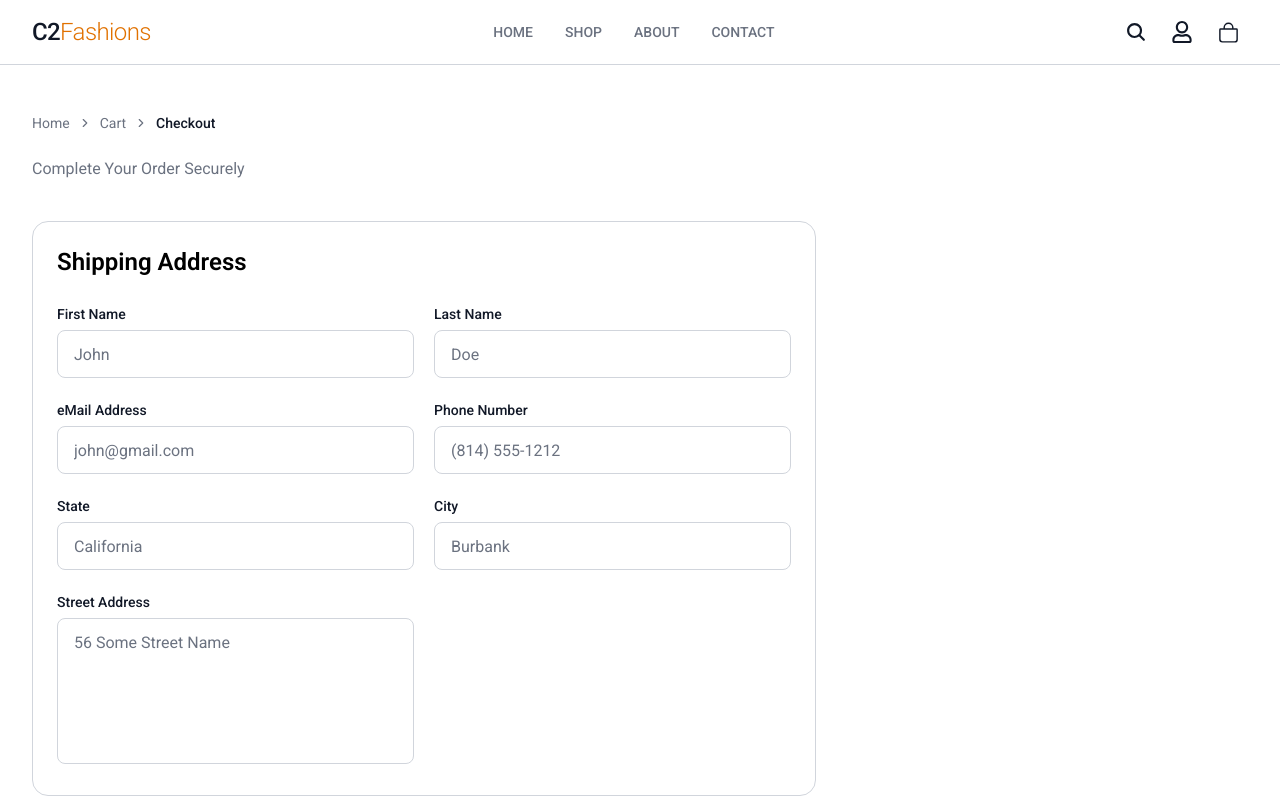
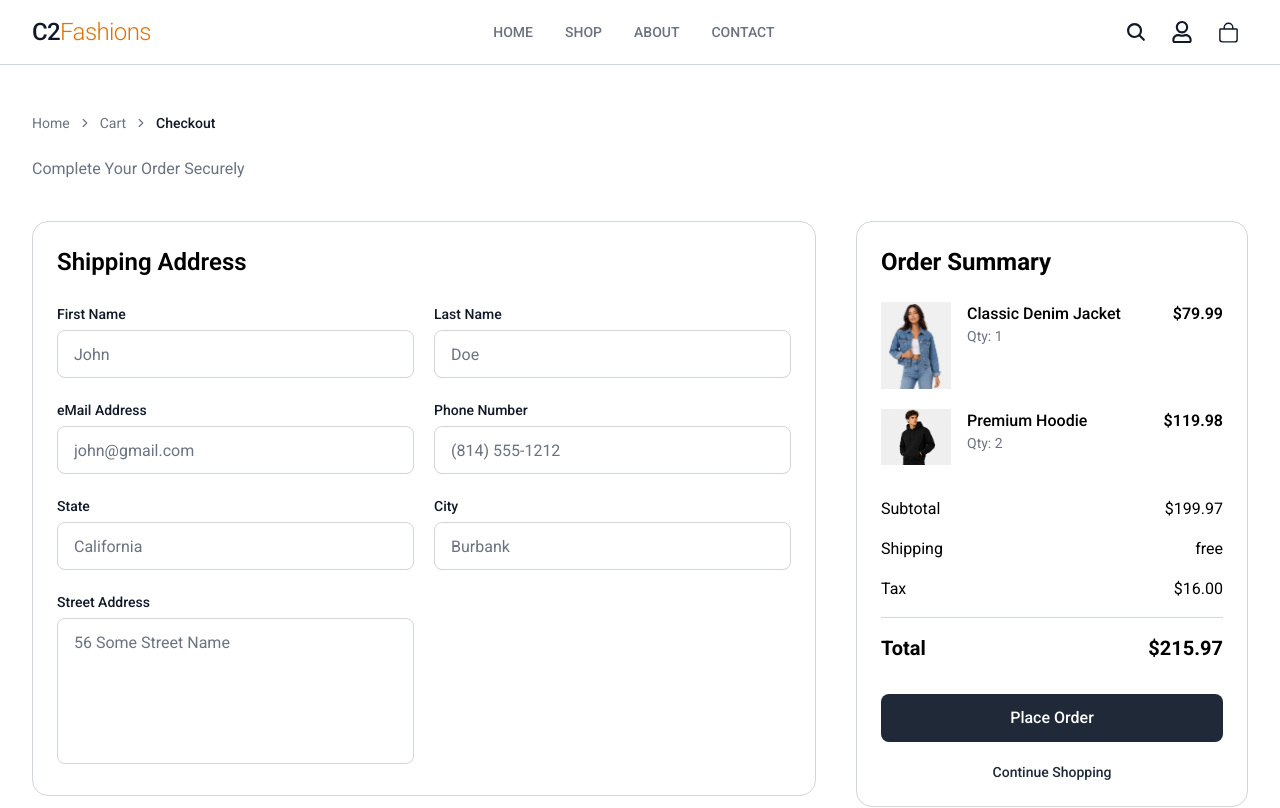
Before and after one commit to creativeloc/nextjs-estore2026, a Next.js app: page /checkout in a window 1280 px wide. Shown: the top 808 px of the page. Built offline with nearby package versions, Linux system fonts and the light colour scheme.

Commit message:
added rhs order of checkout page ui

```diff
--- a/src/components/checkout/page.tsx
+++ b/src/components/checkout/page.tsx
@@ -6,6 +6,10 @@ import Input from "@/components/ui/Input"
 import { useState } from "react"
 import { FaMoneyBillWave, FaStripe } from "react-icons/fa6"
 import z from "zod"
+import Button from "../ui/Button"
+import Link from "next/link"
+import { useRouter } from "next/navigation"
+import Image from "next/image"
 
 const checkoutSchema = z.object({
   firstName: z.string().min(2, "First name must be at least 2 characters"),
@@ -42,7 +46,13 @@ const cartItems = [
   }
 ]
 
+const subtotal = 199.97
+const shipping = 0
+const tax = subtotal * 0.08
+const total = subtotal + shipping + tax
+
 export default function CheckoutPageComponent() {
+  const router = useRouter()
   const [paymentMethod, setPaymentMethod] = useState<"cod" | "stripe">("cod")
 
   return (
@@ -153,6 +163,70 @@ export default function CheckoutPageComponent() {
           </div>
 
           {/* right side */}
+          <div className="rounded-2xl border border-border p-6 h-fit">
+            <h2 className="text-2xl font-bold">Order Summary</h2>
+
+            <div className="mt-6 space-y-5">
+              {cartItems.map((item) => (
+                <div key={item.id} className="flex gap-4" content="rounded-lg">
+                  <Image
+                    src={item.image}
+                    alt={item.name}
+                    width={70}
+                    height={85}
+                  />
+
+                  <div className="flex flex-1 justify-between">
+                    <div>
+                      <p className="font-medium">{item.name}</p>
+                      <p className="text-sm text-muted-foreground">
+                        Qty: {item.quantity}
+                      </p>
+                    </div>
+
+                    <p className="font-semibold">
+                      ${(item.price * item.quantity).toFixed(2)}
+                    </p>
+                  </div>
+                </div>
+              ))}
+            </div>
+
+            <div className="mt-8 space-y-4">
+              <div className="flex justify-between">
+                <span>Subtotal</span>
+                <span>${subtotal.toFixed(2)}</span>
+              </div>
+              <div className="flex justify-between">
+                <span>Shipping</span>
+                <span>free</span>
+              </div>
+              <div className="flex justify-between">
+                <span>Tax</span>
+                <span>${tax.toFixed(2)}</span>
+              </div>
+
+              <div className="flex justify-between border-t border-border pt-4 text-xl font-bold">
+                <span>Total</span>
+                <span>${total.toFixed(2)}</span>
+              </div>
+            </div>
+
+            <Button
+              fullWidth
+              className="mt-8"
+              onClick={() => router.push("/checkout")}
+            >
+              {paymentMethod === "cod" ? "Place Order" : "Continue to Stripe"}
+            </Button>
+
+            <Link
+              href="/shop"
+              className="mt-5 block text-center text-sm font-medium text-primary hover:underline"
+            >
+              Continue Shopping
+            </Link>
+          </div>
         </form>
       </section>
     </FrontendLayout>
```
